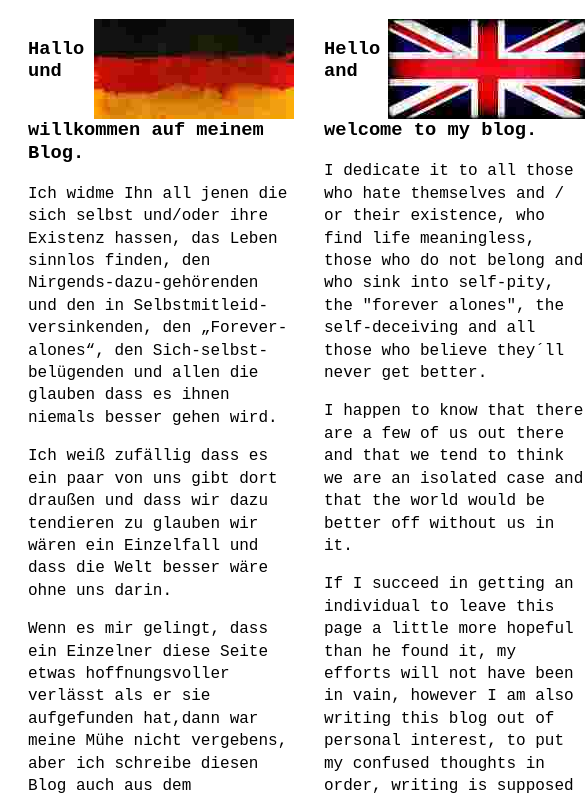
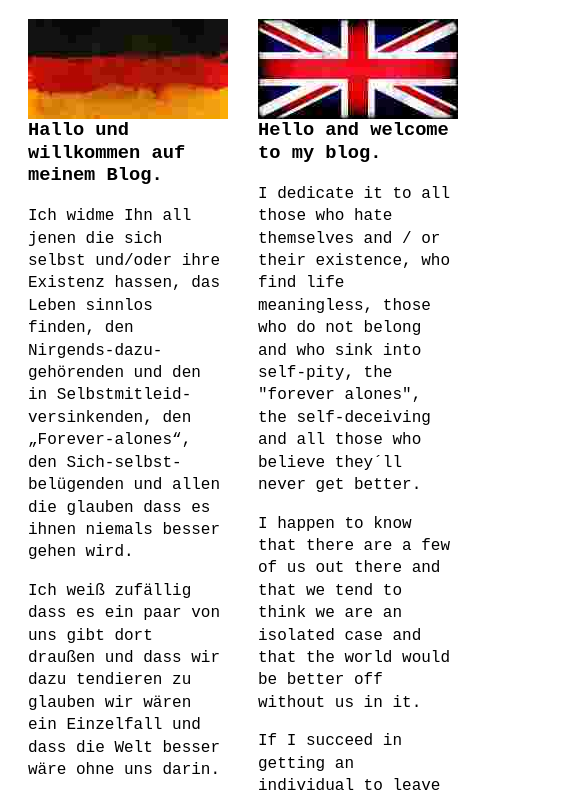
Before and after one commit to S0lidSnail/taketheredpillwith.me-BLOG, a plain HTML site: page index.html in a window 390 px wide. Shown: the part 192-986 px from the top of the page, 585 px wide, since content can reach past the window. Drawn offline with Linux system fonts and the light colour scheme.

Commit message:
Add files via upload

```diff
--- a/index.css
+++ b/index.css
@@ -5,6 +5,8 @@
     line-height: 140%;
     height: 100%;
 }
+
+
 /* header begin */
 
 .red {
@@ -33,7 +35,11 @@
     top: 15px;
     right: 0;
 }
+
+
 /* header end */
+
+
 /* link style begin */
 
 a:link {
@@ -43,7 +49,11 @@
 a:visited {
     color: blue;
 }
+
+
 /* link style end */
+
+
 /* navbar begin */
 
 nav {
@@ -88,7 +98,11 @@
 nav ul li a {
     padding: 5px;
 }
+
+
 /* navbar end */
+
+
 /* GENERAL STYLING BEGIN */
 
 #books {
@@ -136,7 +150,11 @@
 .bold {
     font-weight: bold;
 }
+
+
 /* GENERAL STYLING END */
+
+
 /* indexpage design begin */
 
 #container {
@@ -167,9 +185,6 @@
     float: right;
     border: none;
 }
+
+
 /* indexpage design end */
-
-                @media only screen and (max-width: 500px) {
-                    body {
-                        width: 600px;
-                    }
```
Lines whose indentation alone changed are shown as unchanged.
